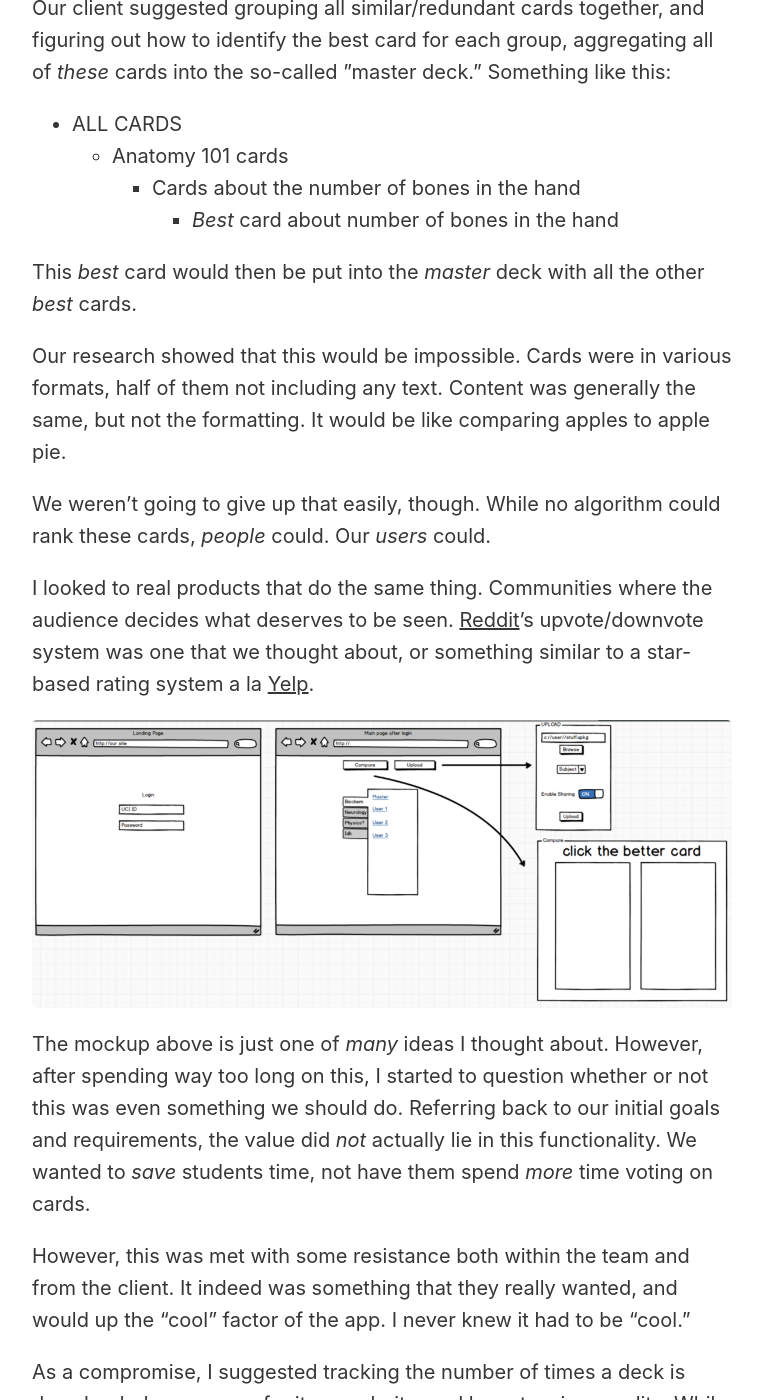
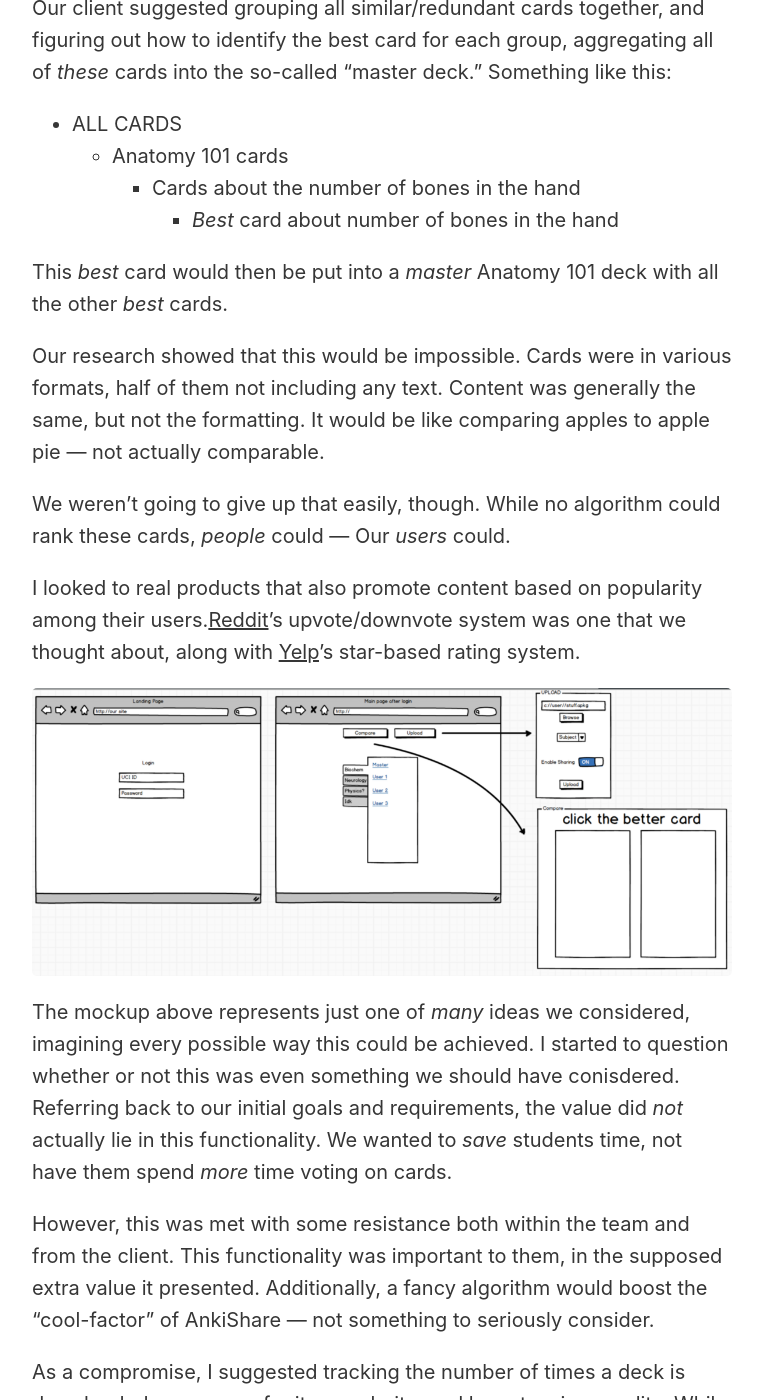
Before and after one commit to wilburc/wilburc.github.io, a Jekyll site: the page built from _portfolio/ankishare.md, in a window 1280 px wide and 1400 px high, scrolled down 4267 px. Shown: the whole window, without its empty margins (258-1020 px from the left). Built offline with Jekyll 4.4.1, drawn with Linux system fonts in a browser that asks for light colours; some of the changed text lies outside the part shown.

Commit message:
copy changes

```diff
--- a/_portfolio/ankishare.md
+++ b/_portfolio/ankishare.md
@@ -88,28 +88,28 @@ At this point, it was relatively clear what AnkiShare was going to be.
 ### “Best Card”
  At the beginning of the project, we had identified that the technical skill amongst our team was not very strong at all. Yet, we still entertained ideas regarding image-recognition, machine learning, and other things that will one day take over the world.
 
-Our client suggested grouping all similar/redundant cards together, and figuring out how to identify the best card for each group, aggregating all of *these* cards into the so-called ”master deck.” Something like this:
+Our client suggested grouping all similar/redundant cards together, and figuring out how to identify the best card for each group, aggregating all of *these* cards into the so-called “master deck.” Something like this:
 
 - ALL CARDS
   - Anatomy 101 cards
     - Cards about the number of bones in the hand
     	- *Best* card about number of bones in the hand
 
-This *best* card would then be put into the *master* deck with all the other *best* cards.
+This *best* card would then be put into a *master* Anatomy 101 deck with all the other *best* cards.
 
-Our research showed that this would be impossible. Cards were in various formats, half of them not including any text. Content was generally the same, but not the formatting. It would be like comparing apples to apple pie.
+Our research showed that this would be impossible. Cards were in various formats, half of them not including any text. Content was generally the same, but not the formatting. It would be like comparing apples to apple pie — not actually comparable.
 
-We weren’t going to give up that easily, though. While no algorithm could rank these cards, *people* could. Our *users* could.
+We weren’t going to give up that easily, though. While no algorithm could rank these cards, *people* could — Our *users* could.
 
-I looked to real products that do the same thing. Communities where the audience decides what deserves to be seen. <a href='http://reddit.com'>Reddit</a>’s upvote/downvote system was one that we thought about, or something similar to a star-based rating system a la <a href='http://yelp.com'>Yelp</a>.
+I looked to real products that also promote content based on popularity among their users.<a href='http://reddit.com'>Reddit</a>’s upvote/downvote system was one that we thought about, along with <a href='http://yelp.com'>Yelp</a>’s star-based rating system.
 
 <img src="/files/ankishare_bestcard.png" data-action="zoom">
 
-The mockup above is just one of *many* ideas I thought about. However, after spending way too long on this, I started to question whether or not this was even something we should do. Referring back to our initial goals and requirements, the value did *not* actually lie in this functionality. We wanted to *save* students time, not have them spend *more* time voting on cards.
+The mockup above represents just one of *many* ideas we considered, imagining every possible way this could be achieved. I started to question whether or not this was even something we should have conisdered. Referring back to our initial goals and requirements, the value did *not* actually lie in this functionality. We wanted to *save* students time, not have them spend *more* time voting on cards.
 
-However, this was met with some resistance both within the team and from the client. It indeed was something that they really wanted, and would up the “cool” factor of the app. I never knew it had to be “cool.”
+However, this was met with some resistance both within the team and from the client. This functionality was important to them, in the supposed extra value it presented. Additionally, a fancy algorithm would boost the “cool-factor” of AnkiShare — not something to seriously consider.
 
-As a compromise, I suggested tracking the number of times a deck is downloaded, as a proxy for its popularity, and by extension, quality. While obviously a far cry from optimizing at the card level, it was a sacrifice that I decided had to be made.
+As a compromise, I suggested tracking the number of times a deck is downloaded, as a proxy for its popularity, and by extension, quality. While obviously a far cry from optimizing at the card level, the trade-off
 
 ## Repository Structure
 During that ordeal, we were also thinking of ways to structure our deck “repository.” Our research showed that students would generally know what decks they were looking for, whether it be “material for Professor X’s Anatomyy final,” or “Histology 101, Week 3.” This translated into us needing an intuitive, precise, structure that could **let students easily pinpoint what they had in mind**.
@@ -133,7 +133,7 @@ To validate our product, test its usability, and receive feedback, we scheduled
 Going in, I prepared a list of questions and tasks for students to complete. We defined success based on how quickly and easily they could perform these tasks. Watching even the most confident students struggle with the simplest of tasks was definitely a reality check for us. In addition to issues with the interface and layout, we were able to identify confusing copy, and incorrect assumptions.
 
 - **Confusing terminology** in our copy. For example, students didn’t know if “author” referred to the student who made the deck or the professor who wrote the textbook that the cards are based off of. We started including this in our surveys, to decide on which nomenclature to use.
-- **The Interface was confusing** to some. The most eye-opening to me was when we had a case of a <a href='https://www.nngroup.com/articles/illusion-of-completeness/'>false floor</a>. The student selected her filter fields, and the content appeared below the fold. She never noticed that it was there, and stared blankly back at me. This was fixed by including a “Filter” button instead of an auto-filter, and slightly modified sizing.
+- **The Interface was confusing** to some. The most eye-opening to me was when we had a case of a <a href='https://www.nngroup.com/articles/illusion-of-completeness/'>false floor</a> . The student selected her filter fields, and the content appeared below the fold. She never noticed that it was there, and stared blankly back at me. This was fixed by including a “Filter” button instead of an auto-filter, and slightly modified sizing.
 - **Clutter on the filter** was brought up many times, and hindered our testers’ ability to quickly locate a given deck. At the time, we were including every single course the school offers under the “course” filter. I hypothesized that students would only be looking for courses corresponding to their given year, and after surveys, I was actually right. We modified the filter to only showing the courses of the user’s year, *reducing 75% of the clutter*.
 
 Fortunately, the high-level concept of our product (“It’s basically a DropBox for Anki decks”) was easily understood and clear. To address other usability issues, we increased/decreased emphasis on certain call-to-actions, and cleaned up our copy.
```
Also changed, not shown: 1 other file.
